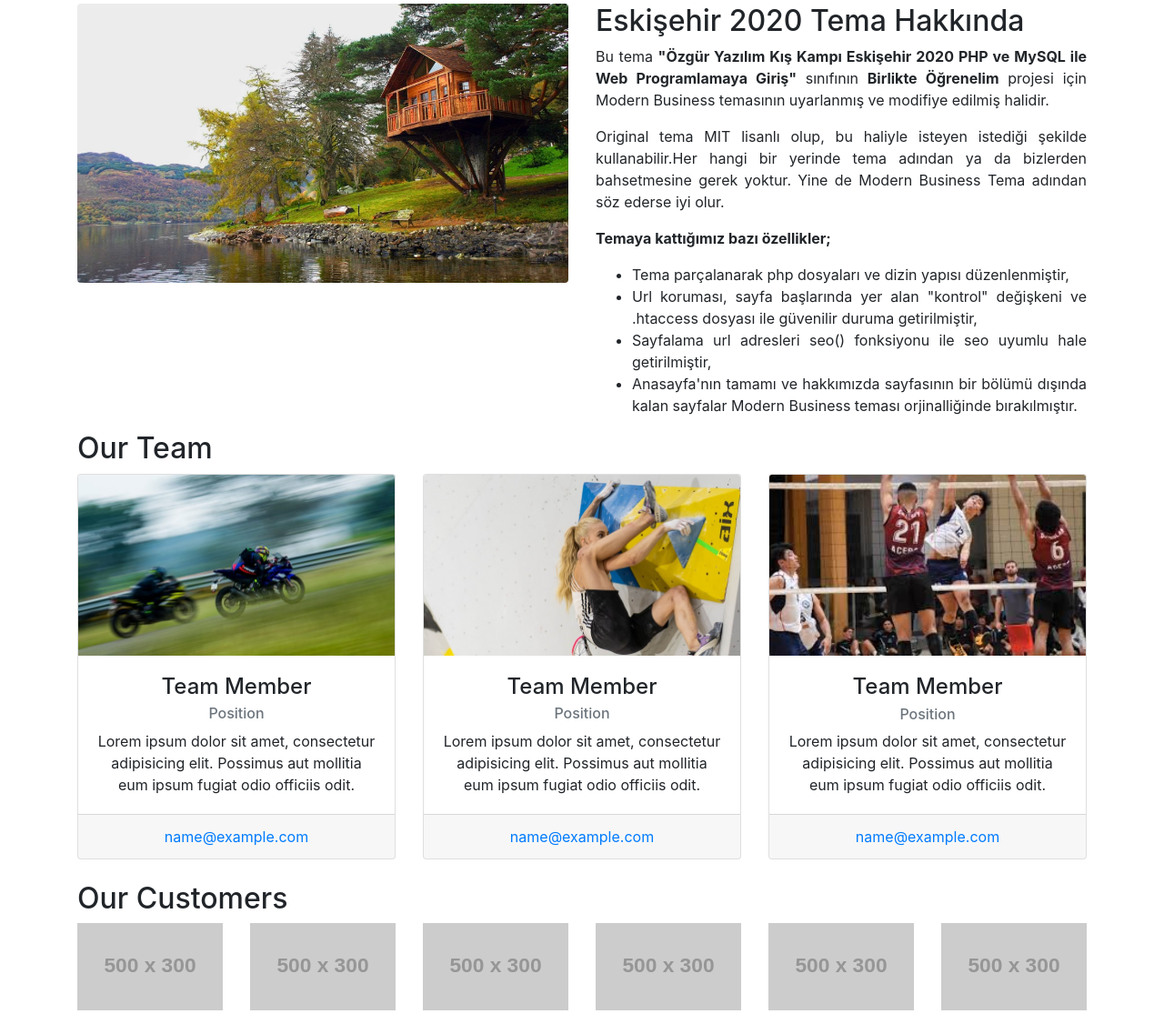
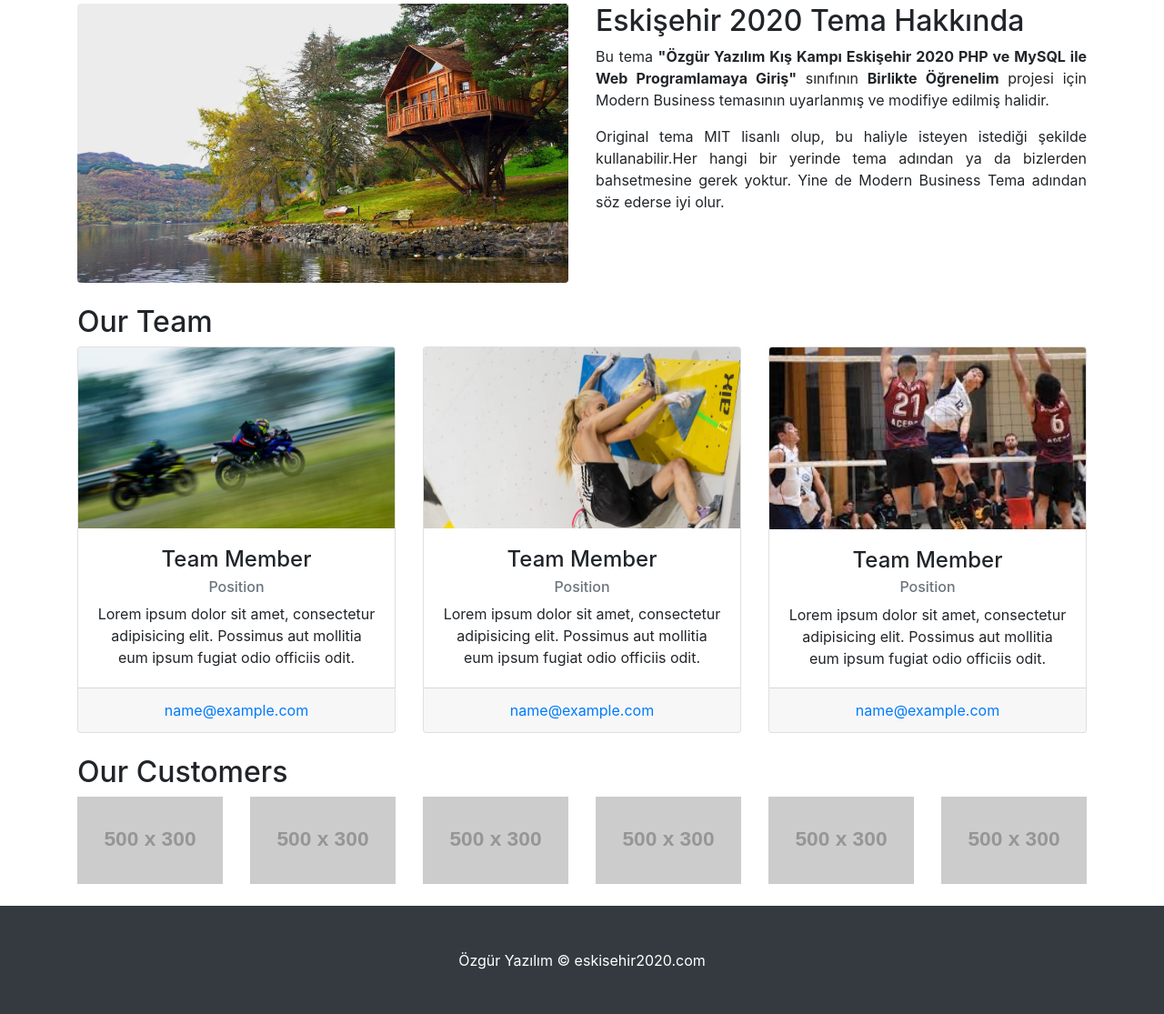
Before and after one commit to nuriakman/eskisehir-2020, a PHP site: page /hakkimizda in a window 1280 px wide. Shown: the part 204-1319 px from the top of the page at 91% size. Run offline with PHP 8.4, Linux system fonts and the light colour scheme; grey boxes labelled with a size stand in for pictures from a placeholder-image service; some libraries are stand-ins or nearby versions.

Commit message:
Hakkımızda sayfası düzenlendi.

```diff
--- a/hakkimizda.php
+++ b/hakkimizda.php
@@ -21,13 +21,6 @@
         <h2>Eskişehir 2020 Tema Hakkında</h2>
         <p>Bu tema <b>"Özgür Yazılım Kış Kampı Eskişehir 2020 PHP ve MySQL ile Web Programlamaya Giriş"</b> sınıfının <b>Birlikte Öğrenelim</b> projesi için Modern Business temasının uyarlanmış ve modifiye edilmiş halidir.</p>
         <p>Original tema MIT lisanlı olup, bu haliyle isteyen istediği şekilde kullanabilir.Her hangi bir yerinde tema adından ya da bizlerden bahsetmesine gerek yoktur. Yine de Modern Business Tema adından söz ederse iyi olur.</p>
-        <p><b>Temaya kattığımız bazı özellikler;</b></p>
-        <ul>
-          <li>Tema parçalanarak php dosyaları ve dizin yapısı düzenlenmiştir,</li>
-          <li>Url koruması, sayfa başlarında yer alan "kontrol" değişkeni ve .htaccess dosyası ile güvenilir duruma getirilmiştir,</li>
-          <li>Sayfalama url adresleri seo() fonksiyonu ile seo uyumlu hale getirilmiştir,</li>
-          <li>Anasayfa'nın tamamı ve hakkımızda sayfasının bir bölümü dışında kalan sayfalar Modern Business teması orjinalliğinde bırakılmıştır.</li>
-        </ul>
       </div>
     </div>
     <!-- /.row -->
```
